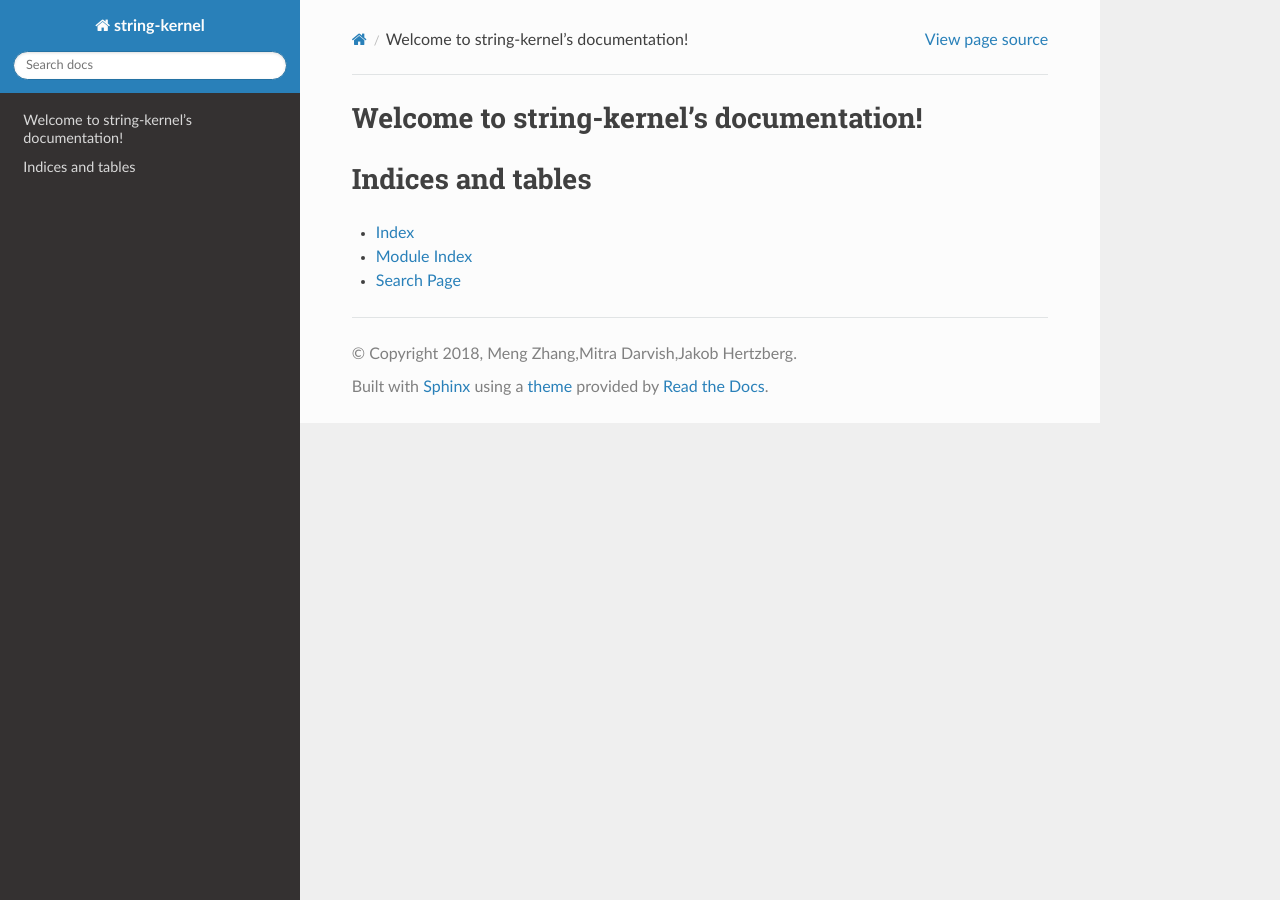
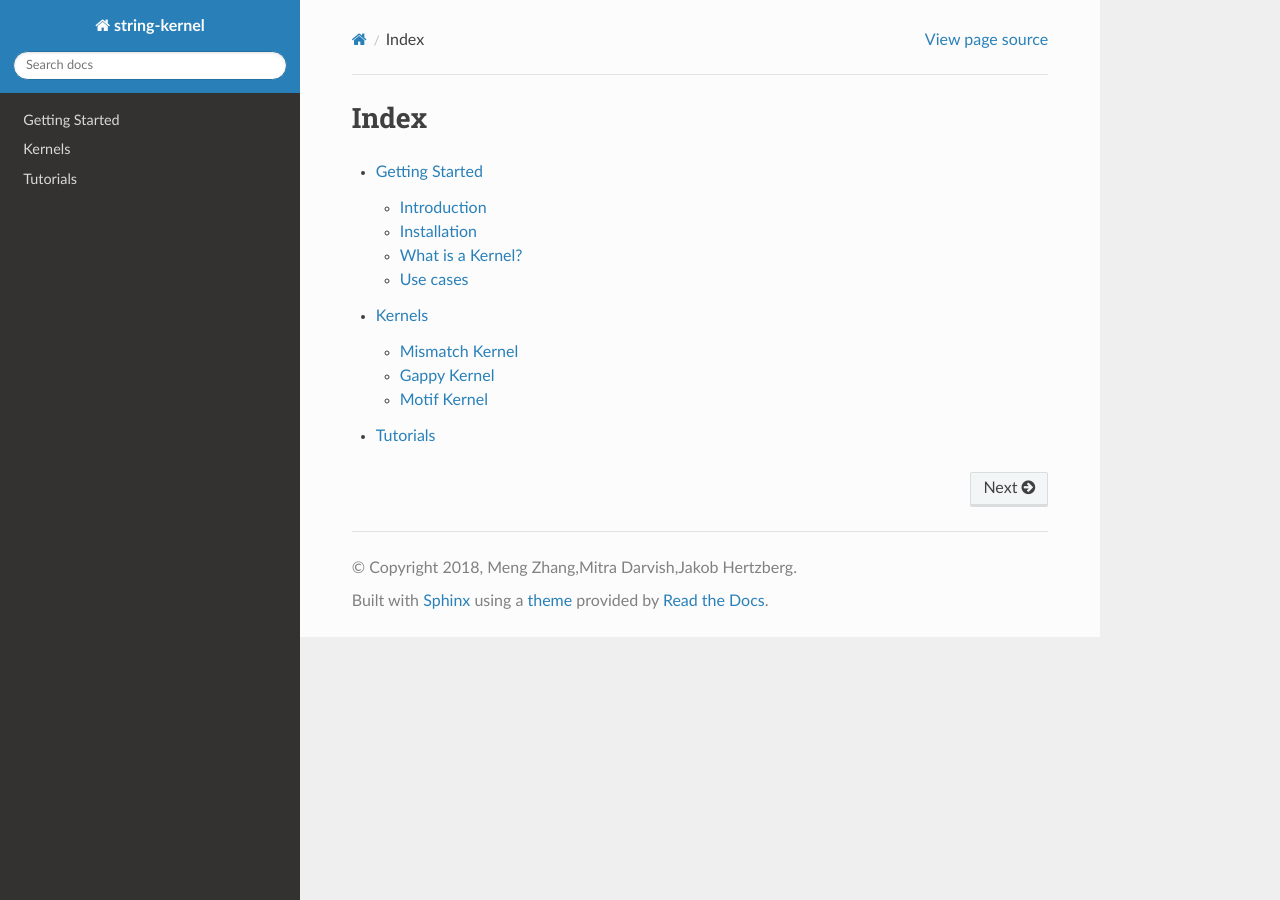
Before and after one commit to jakob-he/string-kernel, a Sphinx documentation site: the page built from docs/source/index.rst, in a window 1280 px wide. Built offline with Sphinx 7.4.7 and the Read the Docs theme 2.0.0, drawn with Linux system fonts in a browser that asks for light colours.

Commit message:
Added basic documentation structure

```diff
--- /dev/null
+++ b/docs/source/examples.rst
@@ -0,0 +1,2 @@
+Tutorials
+=========
--- /dev/null
+++ b/docs/source/home.rst
@@ -0,0 +1,14 @@
+Getting Started
+===============
+
+Introduction
+------------
+
+Installation
+------------
+
+What is a Kernel?
+-----------------
+
+Use cases
+---------
--- a/docs/source/index.rst
+++ b/docs/source/index.rst
@@ -3,18 +3,12 @@
    You can adapt this file completely to your liking, but it should at least
    contain the root `toctree` directive.
 
-Welcome to string-kernel's documentation!
-=========================================
+Index
+=====
 
 .. toctree::
    :maxdepth: 2
-   :caption: Contents:
 
-
-
-Indices and tables
-==================
-
-* :ref:`genindex`
-* :ref:`modindex`
-* :ref:`search`
+   home
+   kernels
+   examples
--- /dev/null
+++ b/docs/source/kernels.rst
@@ -0,0 +1,11 @@
+Kernels
+=======
+
+Mismatch Kernel
+---------------
+
+Gappy Kernel
+------------
+
+Motif Kernel
+------------
```
